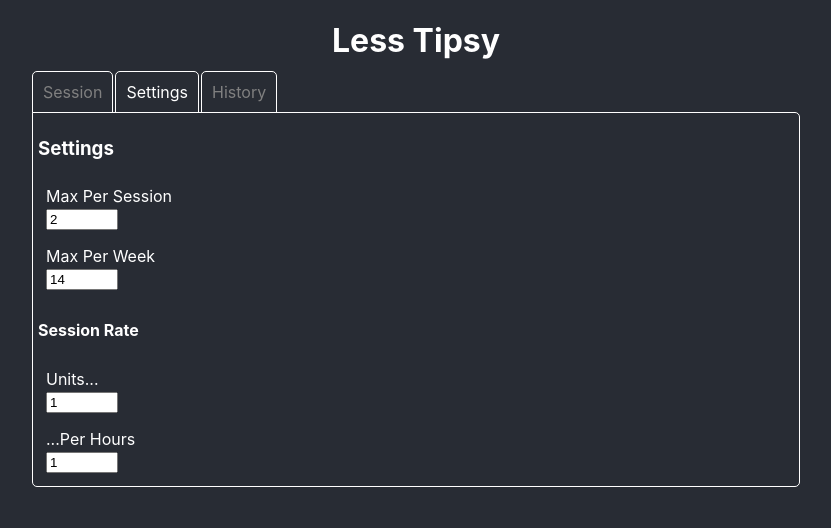
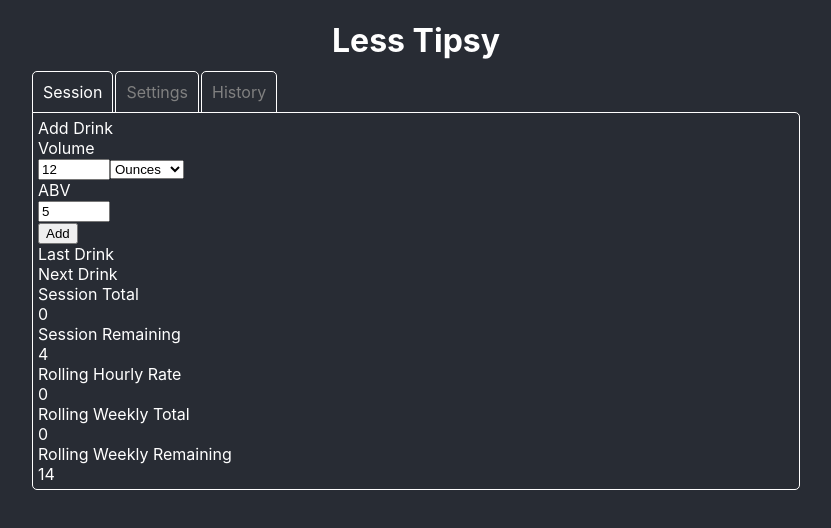
Before and after one commit to shaunlusk/less-tipsy, a React (Create React App) app: page / in a window 1280 px wide. Shown: the top 528 px of the page, without its empty margins (224-1055 px from the left). Built offline with nearby package versions, Linux system fonts and the light colour scheme.

Commit message:
Session tab WIP

```diff
--- a/package.json
+++ b/package.json
@@ -19,6 +19,7 @@
     "start": "react-scripts start",
     "build": "react-scripts build",
     "test": "react-scripts test",
+    "test:debug": "react-scripts --inspect-brk test --runInBand --no-cache",
     "eject": "react-scripts eject"
   },
   "eslintConfig": {
--- a/src/components/main-panel/main-panel.tsx
+++ b/src/components/main-panel/main-panel.tsx
@@ -4,17 +4,65 @@ import { Tab } from '../tabs/tab';
 import { SettingsTab } from '../settings-tab/settings-tab';
 import { HistoryTab } from '../history-tab/history-tab';
 import { SettingsService } from '../../services/settings-service';
+import { SessionTab } from '../session-tab/session-tab';
 import './main-panel.scss';
+import { IActiveSession, ActiveSession } from '../../model/active-session';
+import { VolumeUnit } from '../../model/unit';
 
-class MainPanel extends React.Component<any, any> {
-  private tabs: Tab[] = [
-    new Tab({name:'Session', content:<div>Session</div>}),
-    new Tab({name:'Settings', content:<SettingsTab settingsService={SettingsService.getInstance()}></SettingsTab>}),
-    new Tab({name:'History', content:<HistoryTab></HistoryTab>}),
-  ];
+interface IMainPanelState {
+  tabs: Tab[];
+}
+
+class MainPanel extends React.Component<any, IMainPanelState> {
+  private settingsService = SettingsService.getInstance();
+  private activeSession: IActiveSession = new ActiveSession(
+    this.settingsService.sessionMax,
+    this.settingsService.weeklyMax,
+    0,  // TODO Load from storage
+    this.settingsService.consumptionRate);
+
+  constructor(props: any) {
+    super(props);
+
+    this.state = {
+      tabs: [
+        new Tab({name:'Session', content:<SessionTab
+          lastDrink={this.activeSession.lastDrink ? this.activeSession.lastDrink.time : null}
+          nextDrink={this.activeSession.nextDrinkTime}
+          sessionTotal={this.activeSession.unitsConsumed}
+          sessionRemaining={this.activeSession.sessionRemaining}
+          hourlyRate={this.activeSession.hourlyRate}
+          rollingWeeklyTotal={this.activeSession.rollingWeeklyTotal}
+          rollingWeeklyRemaining={this.activeSession.rollingWeeklyRemaining}
+          lastVolume={this.activeSession.lastDrink ? this.activeSession.lastDrink.volume : 12}
+          lastAbv={this.activeSession.lastDrink ? this.activeSession.lastDrink.abv : 5}
+          lastVolumeUnit={this.activeSession.lastDrink ? this.activeSession.lastDrink.volumeUnit : VolumeUnit.Ounces}
+        ></SessionTab>}),
+        new Tab({name:'Settings', content:<SettingsTab settingsService={this.settingsService}></SettingsTab>}),
+        new Tab({name:'History', content:<HistoryTab></HistoryTab>})
+      ]
+    };
+  }
+
+  // private tabs: Tab[] = [
+  //   new Tab({name:'Session', content:<SessionTab
+  //     lastDrink={this.activeSession.lastDrink ? this.activeSession.lastDrink.time : null}
+  //     nextDrink={this.activeSession.nextDrinkTime}
+  //     sessionTotal={this.activeSession.unitsConsumed}
+  //     sessionRemaining={this.activeSession.sessionRemaining}
+  //     hourlyRate={this.activeSession.hourlyRate}
+  //     rollingWeeklyTotal={this.activeSession.rollingWeeklyTotal}
+  //     rollingWeeklyRemaining={this.activeSession.rollingWeeklyRemaining}
+  //     lastVolume={this.activeSession.lastDrink ? this.activeSession.lastDrink.volume : 12}
+  //     lastAbv={this.activeSession.lastDrink ? this.activeSession.lastDrink.abv : 5}
+  //     lastVolumeUnit={this.activeSession.lastDrink ? this.activeSession.lastDrink.volumeUnit : VolumeUnit.Ounces}
+  //   ></SessionTab>}),
+  //   new Tab({name:'Settings', content:<SettingsTab settingsService={this.settingsService}></SettingsTab>}),
+  //   new Tab({name:'History', content:<HistoryTab></HistoryTab>}),
+  // ];
 
   render() {
-    return <Tabs activeTabName="Settings" tabs={this.tabs}></Tabs>
+    return <Tabs activeTabName="Session" tabs={this.state.tabs}></Tabs>
   }
 }
 
--- /dev/null
+++ b/src/components/session-tab/session-tab.tsx
@@ -0,0 +1,116 @@
+import * as React from 'react';
+import { VolumeUnit } from '../../model/unit';
+import { Drink } from '../../model/drink';
+
+export interface ISessionTabProps {
+  lastDrink: Date | null;
+  nextDrink: Date | null;
+  sessionTotal: number;
+  sessionRemaining: number;
+  hourlyRate: number;
+  rollingWeeklyTotal: number;
+  rollingWeeklyRemaining: number;
+  lastVolume: number;
+  lastAbv: number;
+  lastVolumeUnit: VolumeUnit;
+}
+
+interface ISessionTabState {
+  currentVolume: string;
+  currentVolumeUnit: VolumeUnit;
+  currentAbv: string;
+}
+
+export class SessionTab extends React.Component<ISessionTabProps, ISessionTabState> {
+  constructor(props: ISessionTabProps) {
+    super(props);
+
+    this.state = {
+      currentVolume: props.lastVolume.toString(),
+      currentAbv: props.lastAbv.toString(),
+      currentVolumeUnit: props.lastVolumeUnit
+    };
+  }
+
+  public handleChangeVolume(value: string): void {
+    this.setState({currentVolume: value});
+  }
+
+  public handleChangeUnit(value: string): void {
+    const unit = value as keyof typeof VolumeUnit;
+    this.setState({currentVolumeUnit: VolumeUnit[unit]});
+  }
+
+  public handleChangeAbv(value: string): void {
+    this.setState({currentAbv: value});
+  }
+
+  public addDrink() {
+    if (!this.formIsValid()) return;
+    const volume = parseFloat(this.state.currentVolume);
+    const abv = parseFloat(this.state.currentAbv);
+    const drink = new Drink(volume, this.state.currentVolumeUnit, abv);
+    // this.props.activeSession.addDrink(drink);
+  }
+
+  public formIsValid() {
+    return this.isvolumeValid() && this.isAbvValid();
+  }
+
+  public isvolumeValid(): boolean {
+    return this.state.currentVolume !== null && this.state.currentVolume.trim().length > 0;
+  }
+
+  public isAbvValid(): boolean {
+    return this.state.currentAbv !== null && this.state.currentAbv.trim().length > 0;
+  }
+
+  public render() {
+    return <div>
+      <div>Add Drink</div>
+      <div>
+        Volume
+      </div>
+      <input
+        type="number"
+        value={this.state.currentVolume}
+        size={6}
+        min={1}
+        max={1750}
+        name="volume"
+        onChange={e => this.handleChangeVolume(e.target.value)}
+      ></input>
+        <select value={this.state.currentVolumeUnit} onChange={e => this.handleChangeUnit(e.target.value)}>
+          <option value={VolumeUnit.Ounces}>Ounces</option>
+          <option value={VolumeUnit.Milliliters}>Milliliters</option>
+        </select>
+      <div>ABV</div>
+      <input
+          type="number"
+          value={this.state.currentAbv}
+          size={5}
+          min={0.1}
+          max={99.9}
+          name="maxPerWeekInput"
+          onChange={e => this.handleChangeAbv(e.target.value)}
+        ></input>
+      <div>
+        <button>Add</button>
+      </div>
+      <div>Last Drink</div>
+      <div>{this.props.lastDrink}</div>
+      <div>Next Drink</div>
+      <div>{this.props.nextDrink}</div>
+      <div>Session Total</div>
+      <div>{this.props.sessionTotal}</div>
+      <div>Session Remaining</div>
+      <div>{this.props.sessionRemaining}</div>
+      <div>Rolling Hourly Rate</div>
+      <div>{this.props.hourlyRate}</div>
+      <div>Rolling Weekly Total</div>
+      <div>{this.props.rollingWeeklyTotal}</div>
+      <div>Rolling Weekly Remaining</div>
+      <div>{this.props.rollingWeeklyRemaining}</div>
+    </div>
+  }
+}
--- a/src/components/settings-tab/settings-tab.tsx
+++ b/src/components/settings-tab/settings-tab.tsx
@@ -19,7 +19,7 @@ class SettingsTab extends React.Component<ISettingsTabProps, ISettingsTabState>
     this.state = {
       weeklyMax: props.settingsService.weeklyMax.toString(),
       sessionMax: props.settingsService.sessionMax.toString(),
-      units: props.settingsService.units.toString(),
+      units: props.settingsService.alcoholUnits.toString(),
       hours: props.settingsService.hours.toString()
     };
   }
--- a/src/model/active-session.ts
+++ b/src/model/active-session.ts
@@ -14,6 +14,7 @@ export interface IActiveSession {
   readonly isHourlyRateOk: boolean;
   readonly isSessionOk: boolean;
   readonly isWeeklyOk: boolean;
+  readonly nextDrinkTime: Date | null;
 }
 
 export class ActiveSession implements IActiveSession {
@@ -92,4 +93,11 @@ export class ActiveSession implements IActiveSession {
   public get isWeeklyOk(): boolean {
     return this.rollingWeeklyTotal <= this._weeklyMax;
   }
+
+  public get nextDrinkTime(): Date | null {
+    if (!this.lastDrink) {
+      return null;
+    }
+    return new Date((this.lastDrink!.alcoholUnits / this._targetHourlyRate) * 60 * 60 * 1000);
+  }
 }
--- a/src/services/settings-service.ts
+++ b/src/services/settings-service.ts
@@ -3,8 +3,9 @@ import { ILocalStorageService, LocalStorageService } from "./local-storage-servi
 export interface ISettingsService {
   weeklyMax: number;
   sessionMax: number;
-  units: number;
+  alcoholUnits: number;
   hours: number;
+  consumptionRate: number;
 }
 
 class SettingsService implements ISettingsService {
@@ -12,17 +13,16 @@ class SettingsService implements ISettingsService {
   public readonly WeeklyMaxStorageKey = 'WeeklyMax';
   public readonly SessionMaxStorageKey = 'SessionMax';
   public readonly HoursStorageKey = 'HoursRate';
-  public readonly UnitsStorageKey = 'UnitRate';
+  public readonly AlcoholUnitsStorageKey = 'AlcoholUnitsRate';
   public readonly DefaultWeeklyMax = 14;
-  public readonly DefaultSessionMax = 2;
+  public readonly DefaultSessionMax = 4;
   public readonly DefaultHours = 1;
-  public readonly DefaultUnits = 1;
+  public readonly DefaultAlcoholUnits = 2;
   private _weeklyMax!: number;
   private _sessionMax!: number;
-  private _units!: number;
+  private _alcoholUnits!: number;
   private _hours!: number;
   private _storageService: ILocalStorageService;
-
 
   private constructor(storageService: ILocalStorageService) {
     this._storageService = storageService;
@@ -33,8 +33,8 @@ class SettingsService implements ISettingsService {
     const sessionMax = this._storageService.getNumber(this.SessionMaxStorageKey) || this.DefaultSessionMax;
     this.sessionMax = sessionMax;
 
-    const units = this._storageService.getNumber(this.UnitsStorageKey) || this.DefaultUnits;
-    this.units = units;
+    const units = this._storageService.getNumber(this.AlcoholUnitsStorageKey) || this.DefaultAlcoholUnits;
+    this.alcoholUnits = units;
 
     const hours = this._storageService.getNumber(this.HoursStorageKey) || this.DefaultHours;
     this.hours = hours;
@@ -74,14 +74,18 @@ class SettingsService implements ISettingsService {
     this._storageService.put(this.HoursStorageKey, value);
   }
 
-  get units(): number {
-    return this._units;
+  get alcoholUnits(): number {
+    return this._alcoholUnits;
   }
 
-  set units(value: number) {
-    if (value === this._units) return;
-    this._units = value;
-    this._storageService.put(this.UnitsStorageKey, value);
+  set alcoholUnits(value: number) {
+    if (value === this._alcoholUnits) return;
+    this._alcoholUnits = value;
+    this._storageService.put(this.AlcoholUnitsStorageKey, value);
+  }
+
+  get consumptionRate(): number {
+    return this.alcoholUnits / this.hours;
   }
 }
 
```
Also changed, not shown: src/components/session-tab/active-session-tab/active-session-tab.tsx (added, +8 -0 lines), src/components/session-tab/no-session-tab/no-session-tab.tsx (added, +8 -0 lines), src/styles/tabs.scss (+0 -9 lines), scratch.txt.
